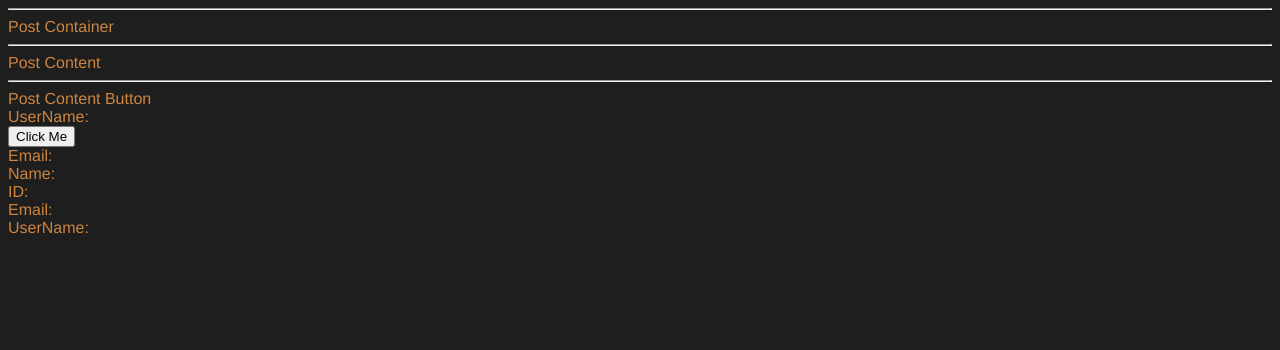
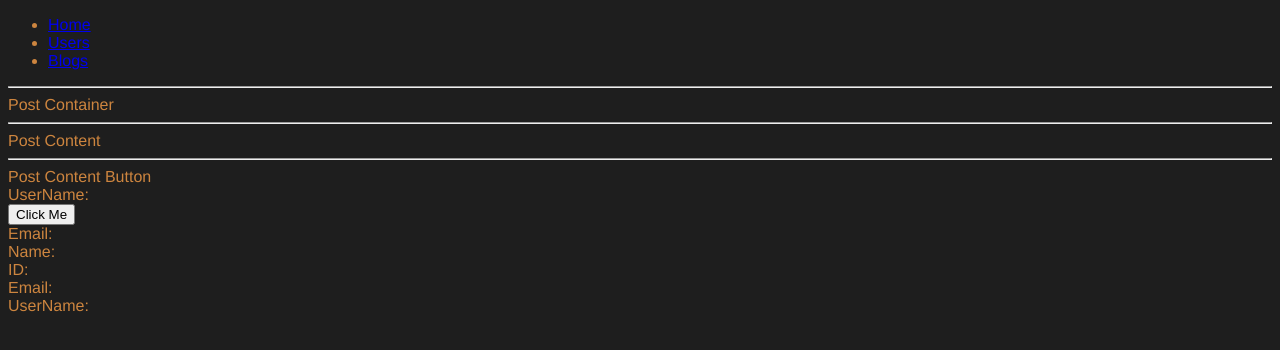
Before and after one commit to thegoofy-dev/ReactJs_learning, a React (Vite) app: page / in a window 1280 px wide. Shown: the top 350 px of the page. Built offline with nearby package versions, Linux system fonts and the light colour scheme; no server answers.

Commit message:
Link Component

```diff
--- a/src/App.jsx
+++ b/src/App.jsx
@@ -2,7 +2,7 @@ import { useEffect, useState } from "react";
 import { PostContainer } from "./Components/POST/PostContainer";
 import { UserContext } from "./utils/contexts/UserContext";
 import { useFetchUser } from "./utils/hooks/useFetchUser";
-import { Outlet } from "react-router-dom";
+import { Outlet, Link } from "react-router-dom";
 
 export default function App() {
   const { user, error, loading } = useFetchUser(1);
@@ -18,10 +18,21 @@ export default function App() {
 
   return (
     <>
+      <nav>
+        <ul>
+          <li>
+            <Link to="/">Home</Link>
+          </li>
+          <li>
+            <Link to="/users">Users</Link>
+          </li>
+          <li>
+            <Link to="/blog-post">Blogs</Link>
+          </li>
+        </ul>
+      </nav>
       <UserContext.Provider value={{ ...userData, setData: setUserData }}>
-        <div>
-          {loading ? 'Loading...' : <PostContainer />}
-        </div>
+        <div>{loading ? "Loading..." : <PostContainer />}</div>
       </UserContext.Provider>
       <Outlet />
     </>
```
Also changed, not shown: src/main.jsx (+5 -5 lines).
